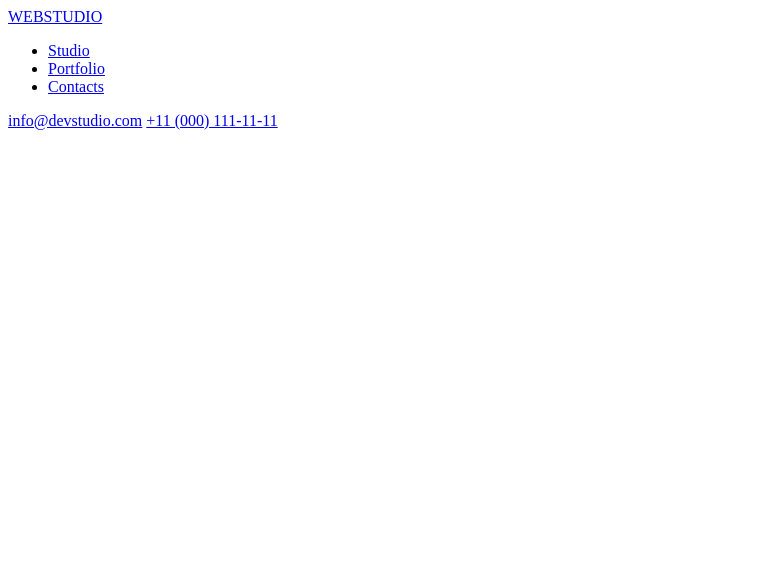
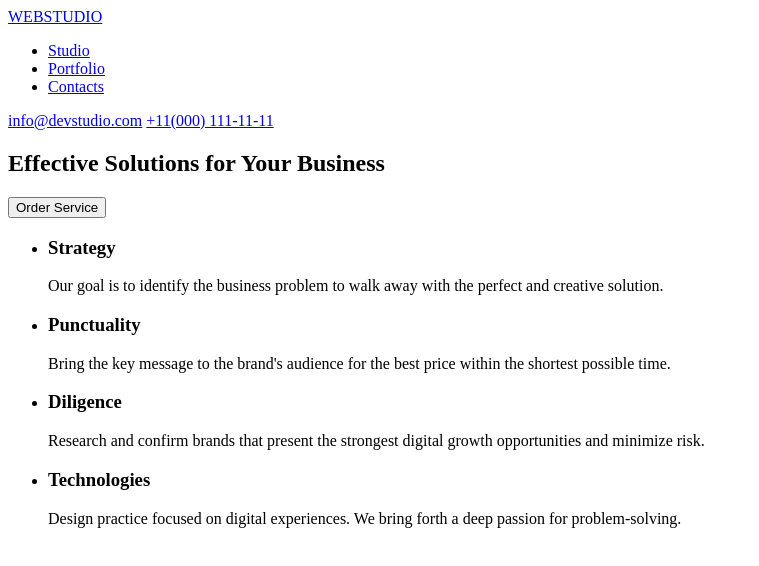
Before and after one commit to Veraz22/goit-markup-hw-01, a plain HTML site: page index.html in a window 1280 px wide. Shown: the whole page, without its empty margins (0-759 px from the left). Drawn offline with Linux system fonts and the light colour scheme.

Commit message:
add hero and advantages sections

```diff
--- a/index.html
+++ b/index.html
@@ -1,13 +1,12 @@
 <!DOCTYPE html>
 <html lang="en">
   <head>
-    <meta charset="UTF-8" />
-    <meta name="viewport" content="width=device-width, initial-scale=1.0" />
+    <meta charset="UTF-8"/>
+    <meta name="viewport" content="width=device-width, initial-scale=1.0"/>
     <title>Web Studio</title>
   </head>
   <body>
     <header>
-
       <nav>
         <a href="./index.html">WEBSTUDIO</a>
         <ul>
@@ -22,14 +21,51 @@
           </li>
         </ul>
       </nav>
-<a href="mailto:info@devstudio.com">info@devstudio.com</a>
-<a href="tel:+11 (000) 111-11-11">+11 (000) 111-11-11</a>
-
+      <a href="mailto:info@devstudio.com">info@devstudio.com</a>
+      <a href="tel:+11(000)111-11-11">+11(000) 111-11-11</a>
     </header>
 
     <main>
+      <section>
+        <h1>Effective Solutions for Your Business</h1>
 
+        <button type="button">Order Service</button>
+      </section>
 
+      <section>
+        <!-- TODO: hide this title visual  -->
+        <h2 hidden>Our advantages</h2>
+        <ul>
+          <li>
+            <h3>Strategy</h3>
+            <p>
+              Our goal is to identify the business problem to walk away with the
+              perfect and creative solution.
+            </p>
+          </li>
+          <li>
+            <h3>Punctuality</h3>
+            <p>
+              Bring the key message to the brand's audience for the best price
+              within the shortest possible time.
+            </p>
+          </li>
+          <li>
+            <h3>Diligence</h3>
+            <p>
+              Research and confirm brands that present the strongest digital
+              growth opportunities and minimize risk.
+            </p>
+          </li>
+          <li>
+            <h3>Technologies</h3>
+            <p>
+              Design practice focused on digital experiences. We bring forth a
+              deep passion for problem-solving.
+            </p>
+          </li>
+        </ul>
+      </section>
     </main>
 
     <footer></footer>
```
Also changed, not shown: 1 other file.
